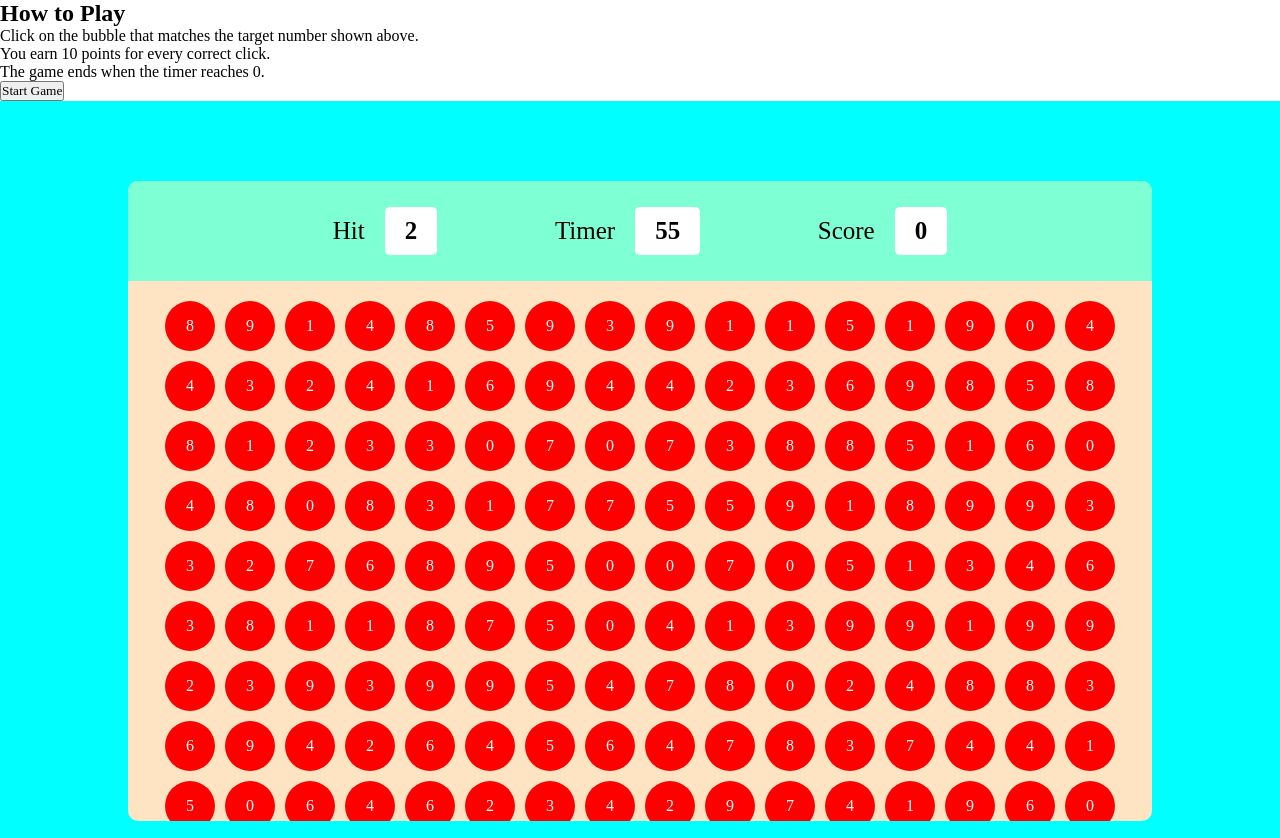
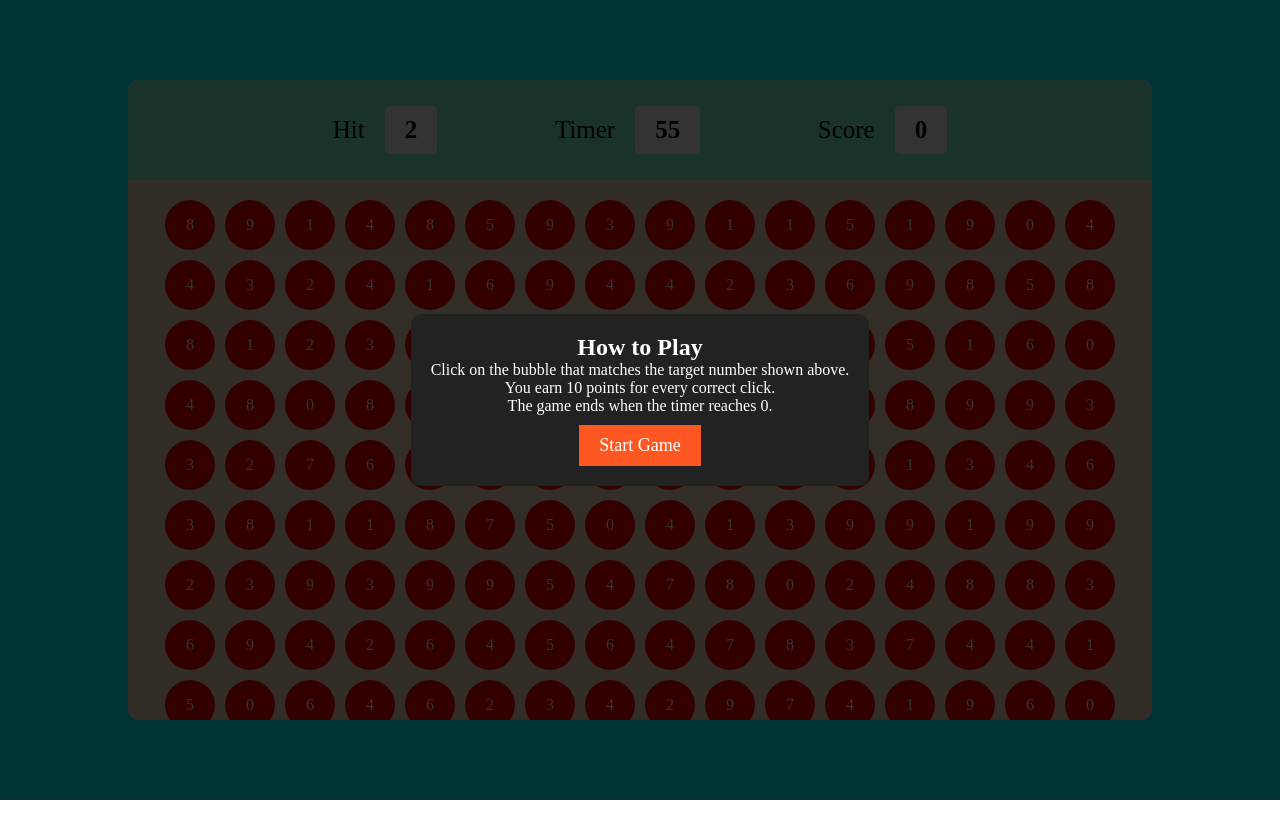
Before and after one commit to PremanshBehl/Bubble_Game, a plain HTML site: page index.html in a window 1280 px wide. After the commit the page ends 800 px from the top, so only its background shows below. Drawn offline with Linux system fonts and the light colour scheme.

Commit message:
instructions

```diff
--- a/style.css
+++ b/style.css
@@ -82,6 +82,37 @@ html,body{
     font-weight: 500;
 }
 
+.overlay {
+    position: fixed;
+    top: 0;
+    left: 0;
+    width: 100%;
+    height: 100%;
+    background: rgba(0, 0, 0, 0.8);
+    display: flex;
+    justify-content: center;
+    align-items: center;
+    color: white;
+}
+
+.instructions-content {
+    background: #222;
+    padding: 20px;
+    border-radius: 10px;
+    text-align: center;
+}
+
+button {
+    padding: 10px 20px;
+    margin-top: 10px;
+    background: #ff5722;
+    color: white;
+    border: none;
+    cursor: pointer;
+    font-size: 18px;
+}
+
+
 .bubble:hover{
     background-color: blueviolet;
     cursor: pointer;
```
